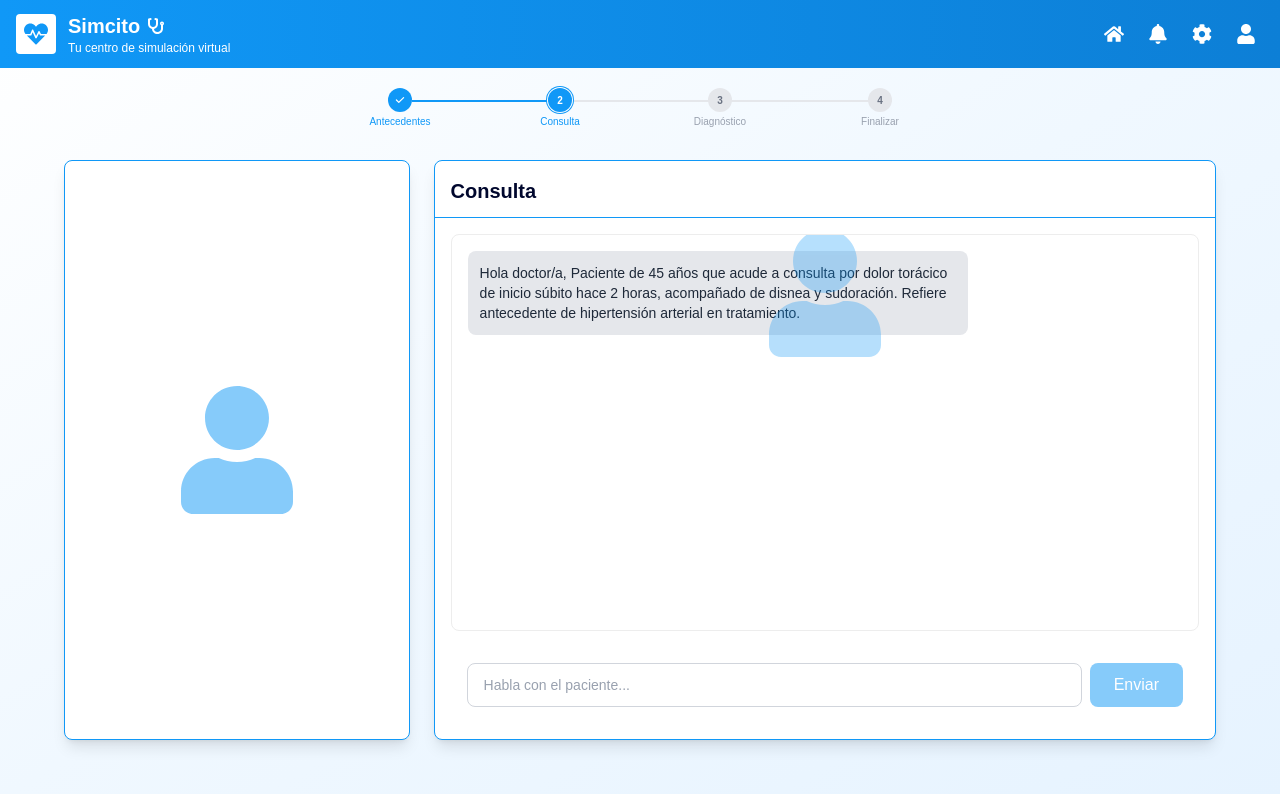
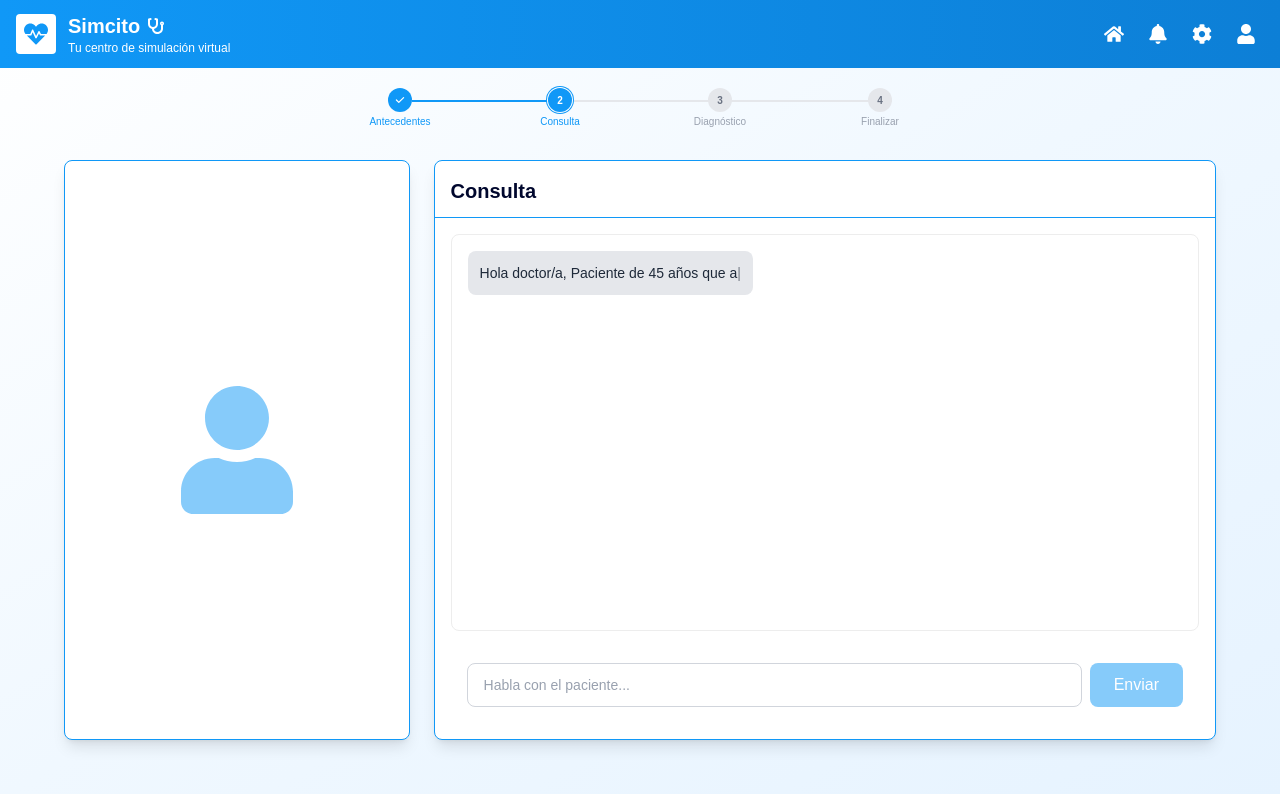
Before and after one commit to platanus-hack/platanus-hack-25-team-13, a Next.js app: page /anamnesis in a window 1280 px wide. Both pictures are taken after a click on the button "Comenzar Consulta". Shown: the top 794 px of the page. Built offline with nearby package versions, Linux system fonts and the light colour scheme.

Commit message:
feat: consulta ui first version working

```diff
--- a/app/anamnesis/page.tsx
+++ b/app/anamnesis/page.tsx
@@ -77,6 +77,8 @@ export default function AnamnesisPage() {
 
   const handleStartConsulta = () => {
     setCurrentStep(1);
+    setMessages([]);
+    setTimeout(() => {
       setMessages([
         {
           role: "assistant",
@@ -84,6 +86,7 @@ export default function AnamnesisPage() {
           timestamp: new Date(),
         },
       ]);
+    }, 2000);
   };
 
   async function handleSend() {
@@ -138,7 +141,7 @@ export default function AnamnesisPage() {
 
       <div className="flex-1 flex flex-col items-center pt-40 pb-4 p-4">
         {currentStep === 0 && (
-          <div className="flex flex-col items-center justify-center min-h-[60vh] -mt-8">
+          <div className="flex flex-col items-center justify-center min-h-[60vh] -mt-12">
             <AntecedentesMedicos
               nombre={pacienteData.nombre}
               edad={pacienteData.edad}
--- a/components/anamnesis/ChatBox.tsx
+++ b/components/anamnesis/ChatBox.tsx
@@ -1,7 +1,6 @@
 "use client";
 
 import { useState, useRef, useEffect } from "react";
-import { FaUser } from "react-icons/fa";
 import type { ClinicalCase, ChatMessage } from "@/types/case";
 
 interface ChatBoxProps {
@@ -13,6 +12,9 @@ interface ChatBoxProps {
 
 export default function ChatBox({ clinicalCase, messages, loading, onMessagesChange }: ChatBoxProps) {
   const messagesEndRef = useRef<HTMLDivElement>(null);
+  const [showTyping, setShowTyping] = useState(false);
+  const [displayedText, setDisplayedText] = useState<{ [key: number]: string }>({});
+  const processedMessagesRef = useRef<Set<number>>(new Set());
 
   const scrollToBottom = () => {
     messagesEndRef.current?.scrollIntoView({ behavior: "smooth" });
@@ -20,19 +22,64 @@ export default function ChatBox({ clinicalCase, messages, loading, onMessagesCha
 
   useEffect(() => {
     scrollToBottom();
-  }, [messages]);
+  }, [messages, displayedText]);
 
   useEffect(() => {
     onMessagesChange?.(messages);
   }, [messages, onMessagesChange]);
 
+  useEffect(() => {
+    if (messages.length === 0) {
+      setShowTyping(true);
+    } else {
+      setShowTyping(false);
+    }
+  }, [messages.length]);
+
+  useEffect(() => {
+    const intervals: NodeJS.Timeout[] = [];
+
+    messages.forEach((msg, idx) => {
+      if (msg.role === "assistant" && !processedMessagesRef.current.has(idx) && msg.content) {
+        processedMessagesRef.current.add(idx);
+        const fullText = msg.content;
+        let currentIndex = 0;
+        setDisplayedText((prev) => ({ ...prev, [idx]: "" }));
+
+        const typeInterval = setInterval(() => {
+          if (currentIndex < fullText.length) {
+            currentIndex++;
+            setDisplayedText((prev) => ({
+              ...prev,
+              [idx]: fullText.substring(0, currentIndex),
+            }));
+          } else {
+            clearInterval(typeInterval);
+          }
+        }, 20);
+
+        intervals.push(typeInterval);
+      }
+    });
+
+    return () => {
+      intervals.forEach(interval => clearInterval(interval));
+    };
+  }, [messages]);
+
   const hasMessages = messages.length > 1 || (messages.length === 1 && messages[0].role === "user");
 
   return (
     <div className="flex-1 overflow-y-auto p-4 space-y-4 relative">
-      {!hasMessages && (
-        <div className="absolute inset-0 flex items-center justify-center">
-          <FaUser className="w-32 h-32 text-[#1098f7] opacity-30" />
+      {showTyping && messages.length === 0 && (
+        <div className="flex justify-start">
+          <div className="bg-gray-200 text-gray-800 max-w-[70%] rounded-lg p-3">
+            <div className="flex items-center gap-1">
+              <div className="w-2 h-2 bg-gray-600 rounded-full animate-bounce" style={{ animationDelay: "0ms" }}></div>
+              <div className="w-2 h-2 bg-gray-600 rounded-full animate-bounce" style={{ animationDelay: "150ms" }}></div>
+              <div className="w-2 h-2 bg-gray-600 rounded-full animate-bounce" style={{ animationDelay: "300ms" }}></div>
+            </div>
+          </div>
         </div>
       )}
       {messages.map((msg, idx) => (
@@ -47,7 +94,14 @@ export default function ChatBox({ clinicalCase, messages, loading, onMessagesCha
                 : "bg-gray-200 text-gray-800"
             }`}
           >
-            <p className="text-sm">{msg.content}</p>
+            <p className="text-sm">
+              {msg.role === "assistant" && displayedText[idx] !== undefined
+                ? displayedText[idx] || msg.content
+                : msg.content}
+              {msg.role === "assistant" && displayedText[idx] && displayedText[idx].length < msg.content.length && (
+                <span className="animate-pulse">|</span>
+              )}
+            </p>
           </div>
         </div>
       ))}
```
Lines whose indentation alone changed are shown as unchanged.
